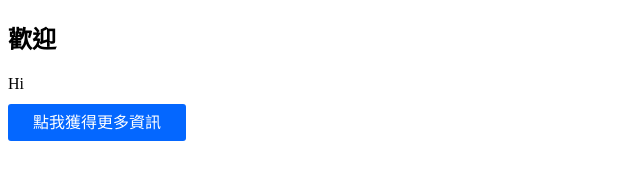
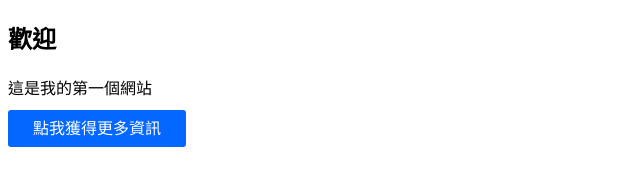
Before and after one commit to kameko9487/001, a plain HTML site: page index.html in a window 1280 px wide. Shown: the whole page, without its empty margins (0-640 px from the left). Drawn offline with Linux system fonts and the light colour scheme.

Commit message:
Update index.html

```diff
--- a/index.html
+++ b/index.html
@@ -10,7 +10,7 @@
     <section>
       <div class="first">
         <h1>歡迎</h1>
-        <p>Hi</p>
+        <p>這是我的第一個網站</p>
         <a class="btn" href="#">點我獲得更多資訊</a>
       </div>
     </section>
```
